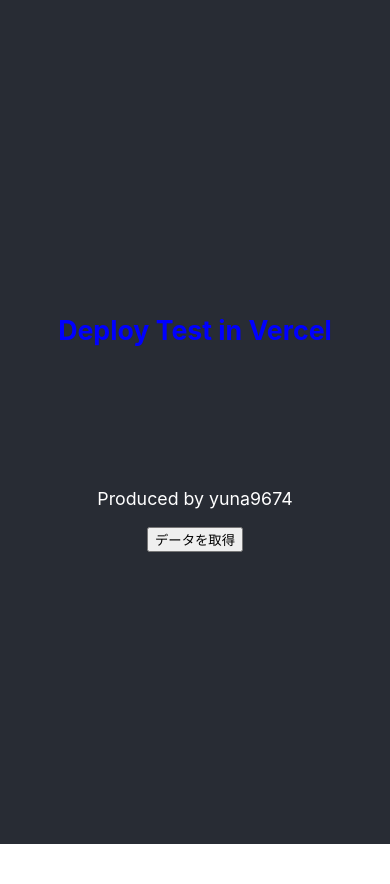
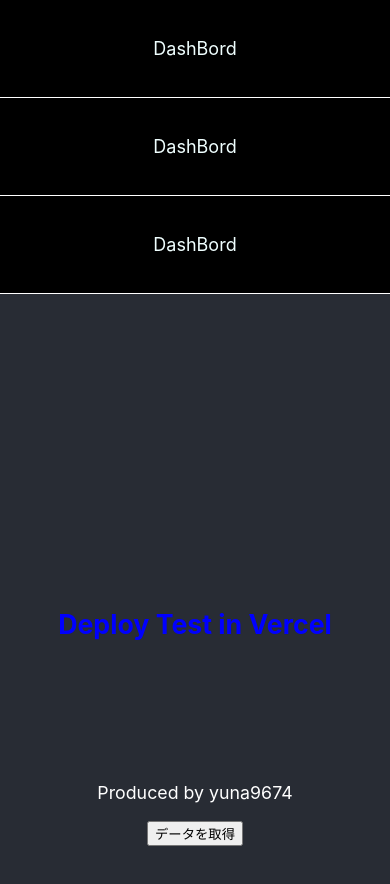
Before and after one commit to yuna096740/demo-app-front, a React (Create React App) app: page / in a window 390 px wide. Shown: the top 884 px of the page. Before the commit the page ends 844 px from the top, so only its background shows below. Built offline with nearby package versions, Linux system fonts and the light colour scheme.

Commit message:
[add] navbar

```diff
--- a/src/App.js
+++ b/src/App.js
@@ -2,10 +2,12 @@
 import "./App.css";
 
 import Debug from "./components/ping/Debug.tsx";
+import Navbar from "./components/navBar/navBar.tsx";
 
 function App() {
   return (
     <div className="App">
+      <Navbar />
       <header className="App-header">
         <div>
           <div className="test">
--- /dev/null
+++ b/src/components/navBar/navBar.css
@@ -0,0 +1,34 @@
+.nav {
+    background-color: black;
+    height: 10vh;
+}
+
+.nav ul {
+    width: auto;
+    display: flex;
+    list-style: none;
+    margin: 0 auto;
+    text-align: center;
+}
+
+.nav p {
+    color: azure;
+    padding: 20px 10px;
+    display: block;
+    font-size: large;
+}
+
+@media screen and (max-width: 640px) {
+    .nav {
+        height: auto;
+    }
+
+    .nav ul {
+        flex-direction: column;
+        padding: 0;
+    }
+
+    .nav li {
+        border-bottom: solid 1px #fff;
+    }
+}
--- /dev/null
+++ b/src/components/navBar/navBar.tsx
@@ -0,0 +1,28 @@
+import React from "react";
+import "./navBar.css";
+// import { Link } from "react-router-dom";
+
+const Navbar = () => {
+  return (
+    <nav className="nav">
+      <ul>
+        <li>
+          <p>DashBord</p>
+          {/* <Link to="#">DashBord</Link> */}
+        </li>
+
+        <li>
+          <p>DashBord</p>
+          {/* <Link to="#">DashBord</Link> */}
+        </li>
+
+        <li>
+          <p>DashBord</p>
+          {/* <Link to="#">DashBord</Link> */}
+        </li>
+      </ul>
+    </nav>
+  );
+};
+
+export default Navbar;
```
